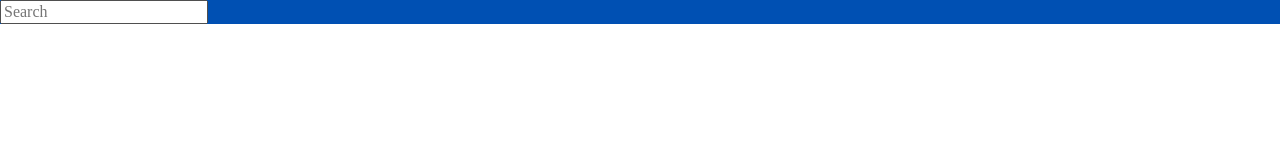
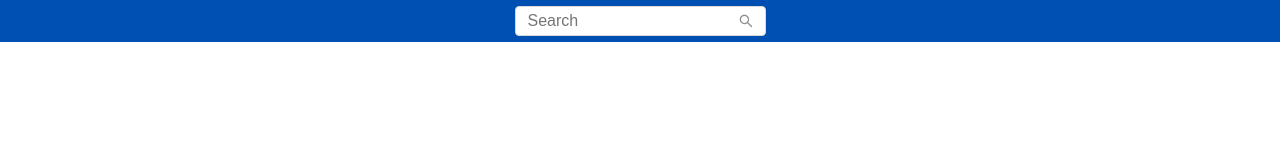
Before and after one commit to dimfreelancer/GLOA_distance_html, a plain HTML site: page index.html in a window 1280 px wide. Drawn offline with Linux system fonts and the light colour scheme.

Commit message:
distance добавил img search icon офрмлен блок поиска

```diff
--- a/css/style.css
+++ b/css/style.css
@@ -1,11 +1,32 @@
-/* * {
+* {
+    box-sizing: border-box;
+
     margin: 0;
     padding: 0;
 
-} */
+    font-family: sans-serif;
+}
 
 
 .header {
     background-color: #0050b3;
+    padding: 6px;
+    display: flex;
+}
+.header-block {
+    max-width: 1200px;
+    display: flex;
+    margin: auto;
+}
 
+.search-input {
+    padding: 5px 30px 5px 12px;
+    width: 100%;
+    max-width: 336px;
+    background-color: #fff;
+    border: 1px solid #d9d9d9;
+    border-radius: 4px;
+    background-image: url('../img/searh-icon.svg');
+    background-repeat: no-repeat;
+    background-position: right 12px center;
 }
```
Also changed, not shown: img/searh-icon.svg (added).
